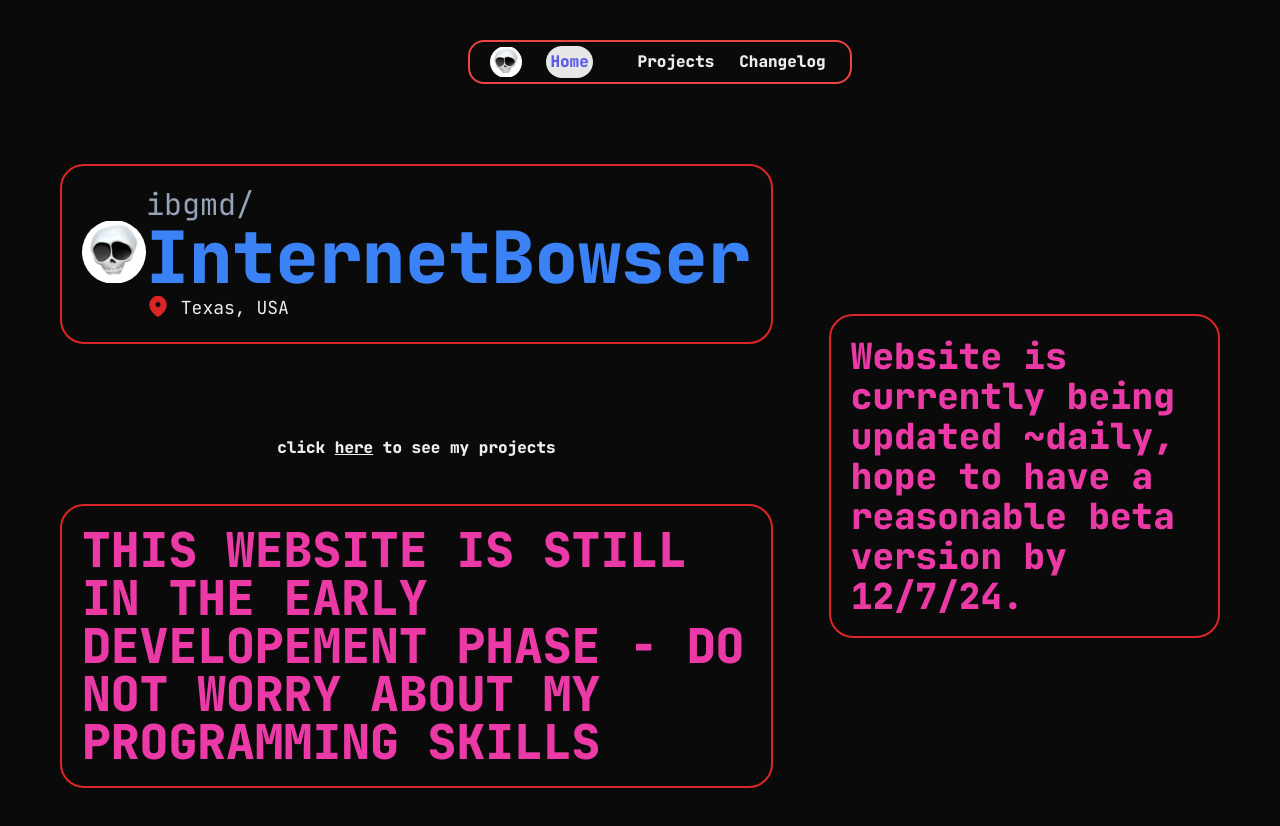
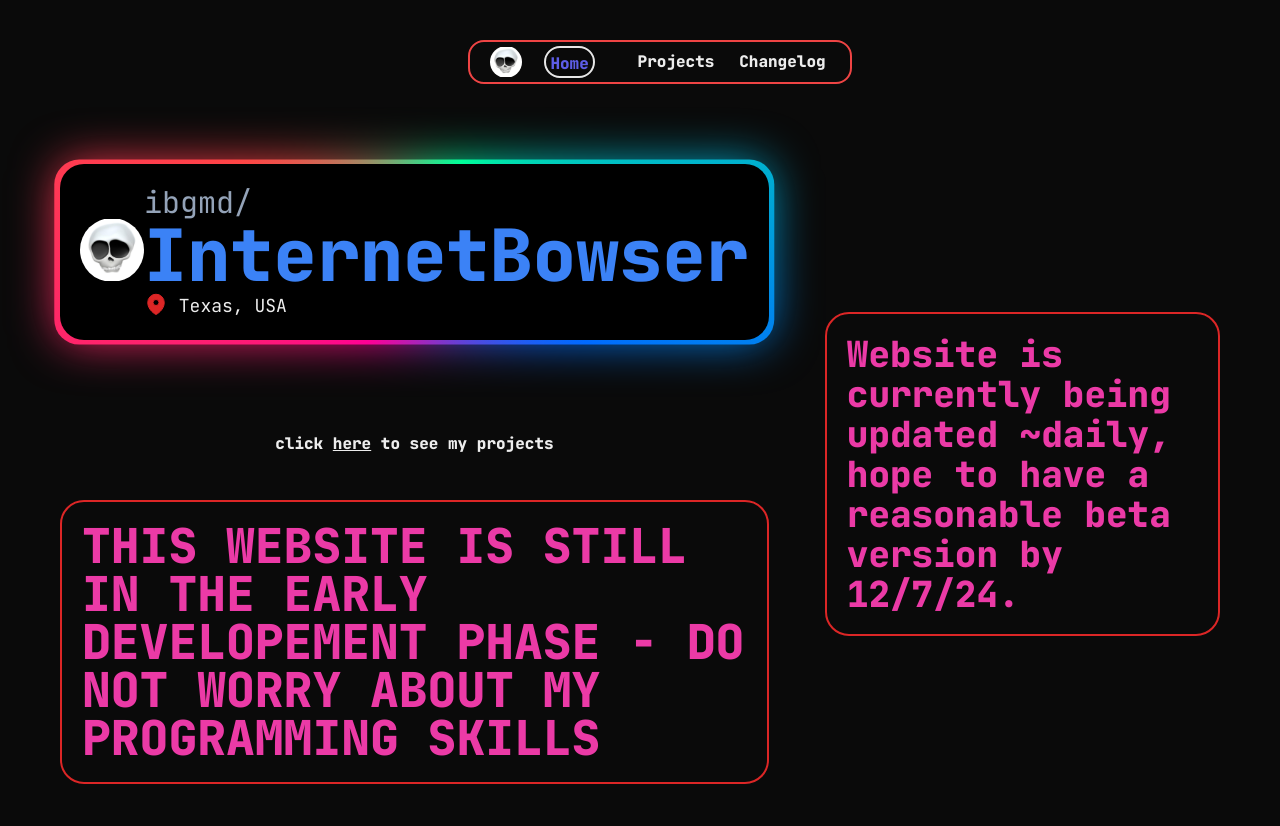
Before and after one commit to InternetBowser670/ibgmd-page-vercel, a Next.js app: page / in a window 1280 px wide. Shown: the top 826 px of the page. Built offline with nearby package versions, Linux system fonts and the light colour scheme.

Commit message:
added a cool animation on the main page

```diff
--- a/app/globals.css
+++ b/app/globals.css
@@ -22,3 +22,43 @@ body {
 .maxWidth200 {
     max-width: 200px;
 }
+
+.rainbowBorderAddtl::before, .rainbowBorderAddtl::after {
+  border-radius: 1rem;
+  content: '';
+  position: absolute;
+  height: 100%;
+  width: 100%;
+  translate: -50% -50%;
+  top: 50%;
+  left: 50%;
+  background-image: conic-gradient(from var(--angle), #ff4545, #00ff99, #006aff, #ff0095, #ff4545);
+  z-index: -3;
+  padding: 15px;
+  animation: 3s spin linear infinite;
+}
+.rainbowBorderAddtl::before {
+  padding: 50px;
+  z-index: -1;
+  width: 101.5%;
+  height: 105%;
+  border-radius: 25px;
+}
+
+.rainbowBorderAddtl::after {
+  filter: blur(1.5rem);
+}
+@keyframes spin{
+  from{
+    --angle: 0deg;
+  }
+  to{
+    --angle: 360deg;
+  }
+}
+
+@property --angle{
+  syntax: "<angle>";
+  initial-value: 0deg;
+  inherits: false;
+}
--- a/app/page.tsx
+++ b/app/page.tsx
@@ -19,7 +19,7 @@ export default function Page() {
       <main>
         <div className="flex flex-wrap gap-4 p-5">
           <div className="max-w-450 flex-1">
-            <div className="flex justify-center content-around overflow-hidden border-solid border-2 border-red-600 rounded-3xl p-5 m-5">
+            <div className="flex relative justify-center content-around rainbowBorderAddtl bg-black rounded-3xl p-5 m-5">
               <div className="flex justify-center content-center">
                 <div className="flex content-center">
                   <div className="relative top-1/4">
--- a/ui/navbar.tsx
+++ b/ui/navbar.tsx
@@ -51,7 +51,7 @@ export default function Navbar() {
                                             key={link.name}
                                             href={link.href}
                                             className={clsx(jetbrains_800weight.className + " " + "p-1 rounded-2xl", {
-                                                'bg-white opacity-90 text-black animate-rainbowText-fast': pathname === link.href,
+                                                'border-2 border-white opacity-90 text-black animate-rainbowText-fast': pathname === link.href,
                                             })}>
                                             <p>{link.name}</p>
                                         </Link>
```
